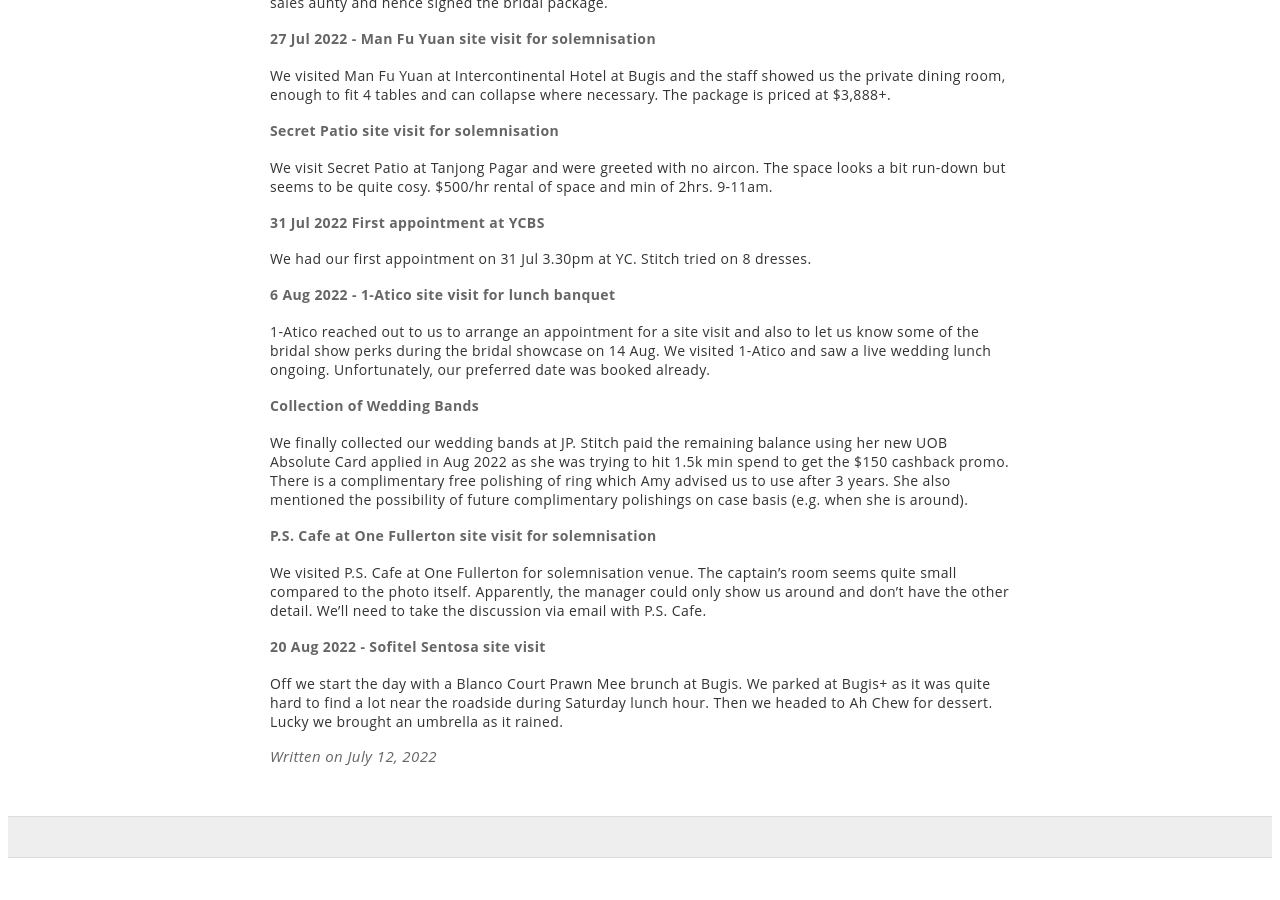
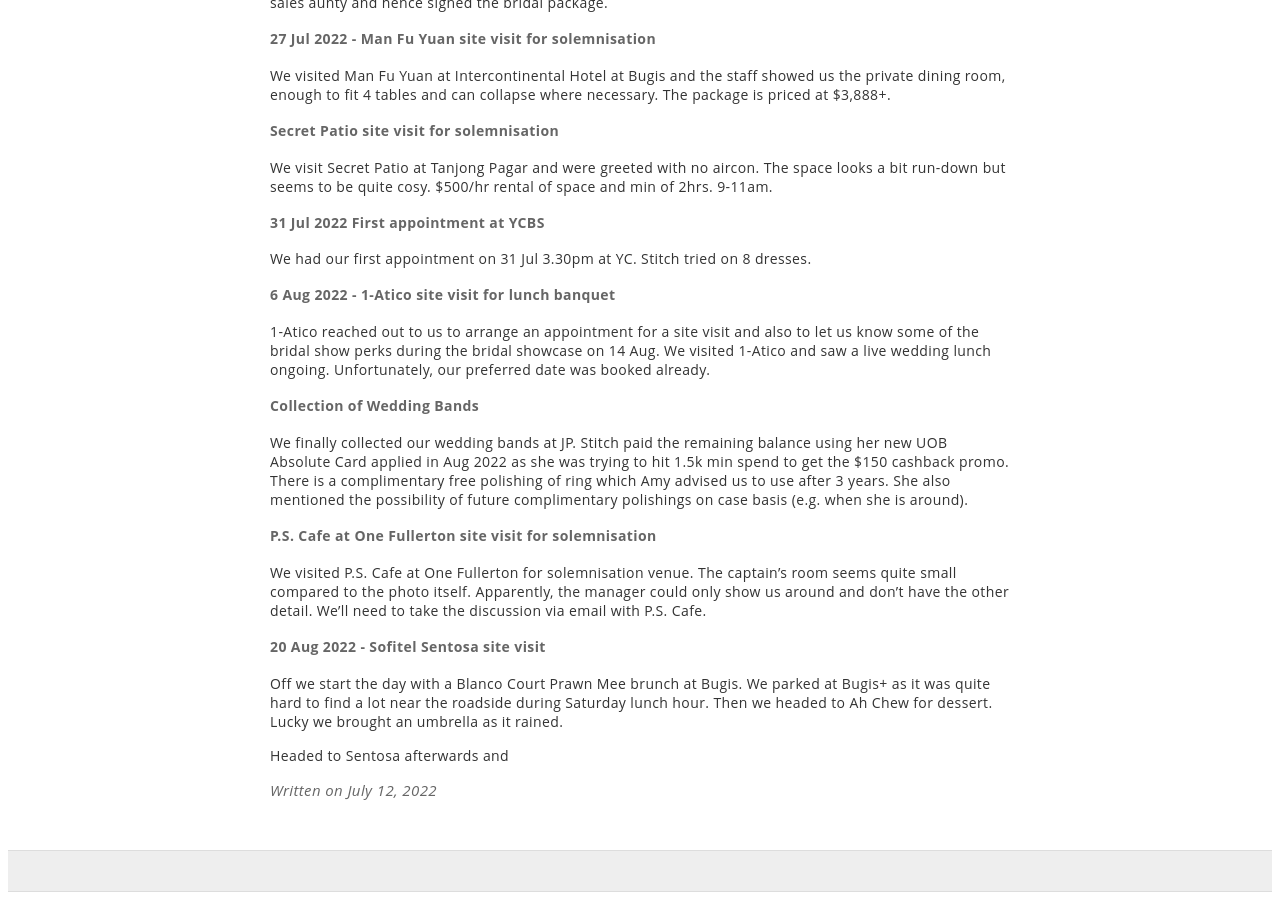
Before and after one commit to ourcarus/casadelagom, a Jekyll site: the page built from _posts/2022-07-12-Wedding Preparations.md, in a window 1280 px wide and 900 px high, scrolled down 582 px. Built offline with Jekyll 4.4.1, drawn with Linux system fonts in a browser that asks for light colours; our own code applies the rules of GitHub Pages for plain Markdown files; before the commit the page ends 1448 px from its top, so only the background shows below that.

Commit message:
Update 2022-07-12-Wedding Preparations.md

```diff
--- a/_posts/2022-07-12-Wedding Preparations.md
+++ b/_posts/2022-07-12-Wedding Preparations.md
@@ -34,3 +34,5 @@
 
 #### 20 Aug 2022 - Sofitel Sentosa site visit
 Off we start the day with a Blanco Court Prawn Mee brunch at Bugis. We parked at Bugis+ as it was quite hard to find a lot near the roadside during Saturday lunch hour. Then we headed to Ah Chew for dessert. Lucky we brought an umbrella as it rained.
+
+Headed to Sentosa afterwards and
```
